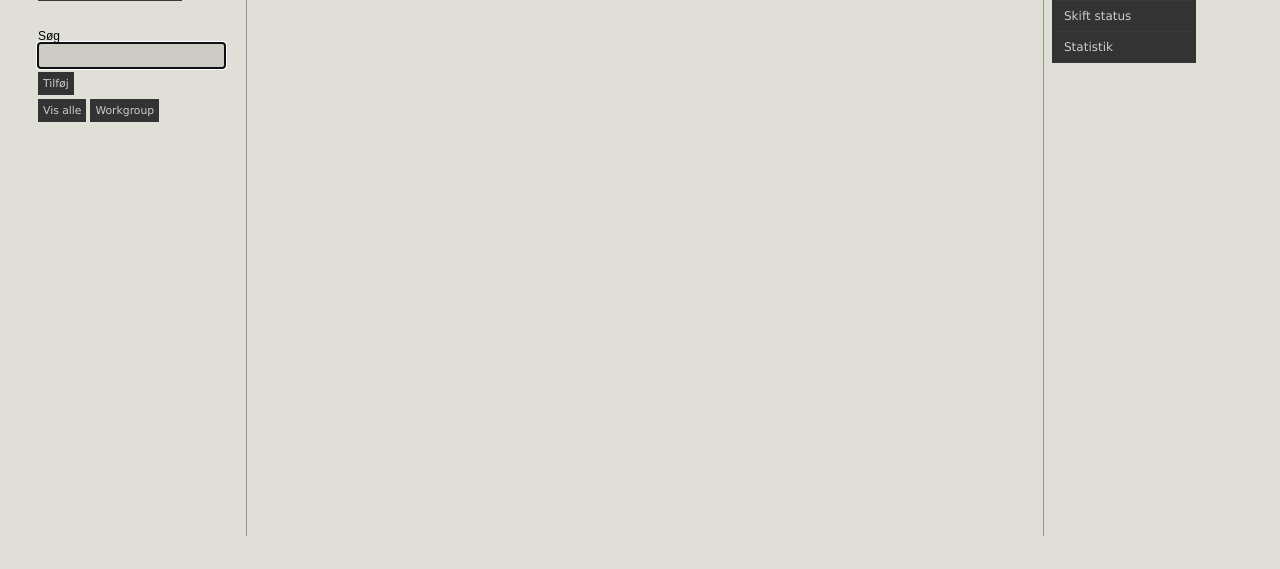
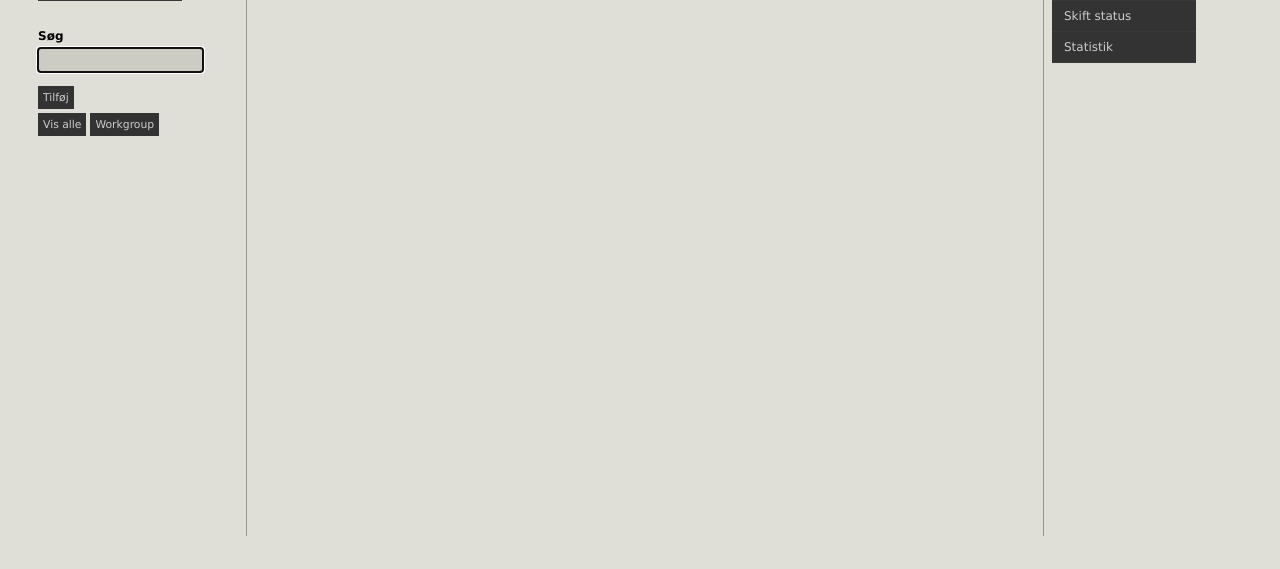
Before and after one commit to PSU-A1-1/Backend, a PHP site: page /?view&admin=1 in a window 1280 px wide. Shown: the part 231-800 px from the top of the page. Run offline with PHP 8.4, Linux system fonts and the light colour scheme; data that the repository does not hold is empty; a stand-in replaces the project's code that opens the database connection.

Commit message:
more CSS

```diff
--- a/Controller/admin_menu.php
+++ b/Controller/admin_menu.php
@@ -37,7 +37,7 @@ $().ready(function() {
 			data: "m=activate&ids=" + ids.join('|'),
 			dataType: "text",
 			success: function (data) {
-				alert('Status opdateret');
+				//alert('Status opdateret');
 		    	document.location.href = base_url + "workgroup";
 
 			  },
--- a/View/CSS/common.css
+++ b/View/CSS/common.css
@@ -1,6 +1,17 @@
 @CHARSET "UTF-8";
+#button {
 
-a.button {
+	list-style: none;
+	margin: 0;
+	padding: 0;
+	width: 12em;
+}
+#button li {
+	font: 100% "Lucida Sans Unicode", "Bitstream Vera Sans", "Trebuchet Unicode MS", "Lucida Grande", Verdana, Helvetica, sans-serif;
+	margin: 0;
+	padding: 0;
+}
+#button a {
 	margin-top: 4px;
 	margin-right: 4px;
 	float: left;
@@ -15,9 +26,66 @@ a.button {
 	text-align: left;
 	color: #ccc;
 }
-
-a.button:hover {
+#button a:hover {
 	color: #fff;
     background-color: #2580a2;
     text-decoration: none;
 }
+
+
+#stylized{
+	list-style: none;
+	margin: 0;
+	padding: 0;
+	width: 12em;
+}
+#stylized li {
+	font: 100% "Lucida Sans Unicode", "Bitstream Vera Sans", "Trebuchet Unicode MS", "Lucida Grande", Verdana, Helvetica, sans-serif;
+	margin: 0;
+	padding: 0;
+	float: left;
+	clear:both;
+	display:block;
+}
+
+
+#stylized label{
+display:block;
+font-weight:bold;
+margin-bottom: 5px;
+
+}
+
+#stylized input{
+font-size:12px;
+background-color: #cccbc4;
+border: none;
+padding: 5px;
+margin-bottom: 10px;
+}
+
+/*
+label {
+	display: block;
+	margin-right: 5px;
+}
+
+.field {
+	width: 100px;
+	overflow: auto;
+	margin: 5px 0px;
+
+}
+
+
+input[type="checkbox"] {
+	float: left;
+	display: inline;
+}
+
+input[type="text"] {
+	background-color: #cccbc4;
+	display:inline; padding:5px;
+	border: none;
+}
+*/
--- /dev/null
+++ b/View/CSS/grid.css
@@ -0,0 +1,17 @@
+@CHARSET "UTF-8";
+#grid {
+	background-color: #dfded7;
+}
+
+#grid td {
+	border-top: #acaba5 solid 1px;
+	padding: 1px;
+}
+
+.gridOdd {
+	background-color: #d5d4cd;
+}
+
+.gridOver {
+	background-color: #c6c5be;
+}
--- a/View/admin_menu.php
+++ b/View/admin_menu.php
@@ -2,7 +2,7 @@
 
 <ul id="menu">
 	<li><a id="newVolunteer" href="#" target="_self">Tilføj frivillig</a></li>
-	<li><a id="editVolunteer" href="#">Rediger frivillig</a></li>
-	<li><a id="activateVolunteer" href="#">Skift status</a></li>
-	<li><a id="statistics" href="#"">Statistik</a></li>
+	<li><a id="editVolunteer" href="#" target="_self">Rediger frivillig</a></li>
+	<li><a id="activateVolunteer" href="#" target="_self">Skift status</a></li>
+	<li><a id="statistics" href="#" target="_self">Statistik</a></li>
 </ul>
--- a/View/search_view.php
+++ b/View/search_view.php
@@ -2,12 +2,23 @@
 <?php include_once "Controller/search_menu.php"; ?>
 
 <form action="" method="post">
-	Søg<br>
-	<input type="text" name="name" id="searchName" /> <input type='hidden' id='searchID' /> <input type='hidden' id='showAllSet' />
+	<ul id="stylized">
+	<li>
+		<label for="searchName">Søg</label>
+		<input type="text" name="name" id="searchName" /> <input type='hidden' id='searchID' /> <input type='hidden' id='showAllSet' />
+		</li>
+	</ul>
+	<ul id="button">
+	<li><a href="#" class="button" id="searchAdd">Tilføj</a> </li>
+	<li><a href="#" class="button" id="showAll">Vis alle</a> </li>
+	<li><a href="#" class="button" id="workgroup" style="clear:none;">Workgroup</a> </li>
 
-	<a href="#" class="button" id="searchAdd">Tilføj</a>
-	<a href="#" class="button" id="showAll">Vis alle</a>
-	<a href="#" class="button" id="workgroup" style="clear:none;">Workgroup</a>
+</ul>
+
+
+
+
+
 	<!--  <input class="button" type="button" value="Tilføj" id="searchAdd"><br><br> -->
 	<!--  <input type="button" value="Vis alle" id="showAll"> <input type="button" value="Workgroup" id="workgroup">-->
 </form>
--- a/main.css
+++ b/main.css
@@ -1,5 +1,7 @@
 @import url("View/CSS/common.css");
 @import url("View/CSS/menu.css");
+@import url("View/CSS/grid.css");
+
 
 
 html,body,#maintable {
@@ -31,71 +33,6 @@ body,td,th {
 	background-color: #cccbc4;
 }
 
-input[type="text"] {
-	float: left;
-	display: block;
-}
-
-label {
-	display: block;
-	margin-right: 5px;
-}
-
-label {
-	display: block;
-	margin-right: 5px;
-}
-
-.field {
-	width: 100px;
-	overflow: auto;
-	margin: 5px 0px;
-	x
-}
-
-
-input[type="checkbox"] {
-	float: left;
-	display: block;
-}
-
-input[type="text"] {
-	background-color: #cccbc4;
-	display:inline; padding:5px;
-	border: none;
-}
-
-
-
-.changed {
-	color: rgb(255, 255, 255);
-	background-color: #C00000;
-	border: #96958f solid 1px;
-	border-bottom-color: #eae9e7;
-	border-right-color: #eae9e7;
-}
-
-#grid {
-	background-color: #dfded7;
-}
-
-#grid td {
-	border-top: #acaba5 solid 1px;
-	padding: 1px;
-}
-
-.gridOdd {
-	background-color: #d5d4cd;
-}
-
-.gridOver {
-	background-color: #c6c5be;
-}
-
-.input {
-	background-color: #cccbc4;
-	border-bottom: #acaba5 solid 1px;
-}
 
 #header {
 	height: 20%;
@@ -107,11 +44,30 @@ input[type="text"] {
 	border-width: 0px 1px 0px 1px;
 }
 
+/*
+
+.changed {
+	color: rgb(255, 255, 255);
+	background-color: #C00000;
+	border: #96958f solid 1px;
+	border-bottom-color: #eae9e7;
+	border-right-color: #eae9e7;
+}
+
+
+
+.input {
+	background-color: #cccbc4;
+	border-bottom: #acaba5 solid 1px;
+}
+
+
+
 #menuSep {
 	border: #96958f solid 1px;
 	border-width: 1px 0px 0px 0px;
 }
-/*
+
 a {
 	font-family: Arial, Helvetica, sans-serif;
 	font-size: 14px;
```
Also changed, not shown: View/edit_volunteer_view.php (+27 -23 lines), View/new_volunteer_view.php (+13 -12 lines).
